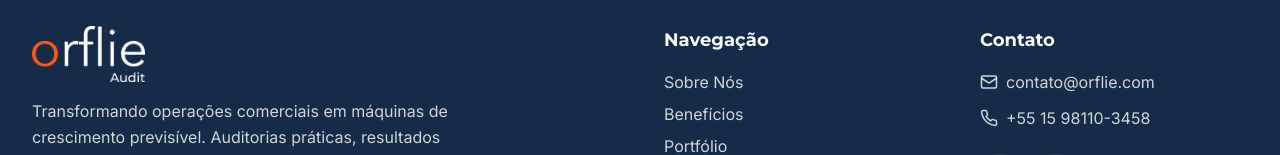
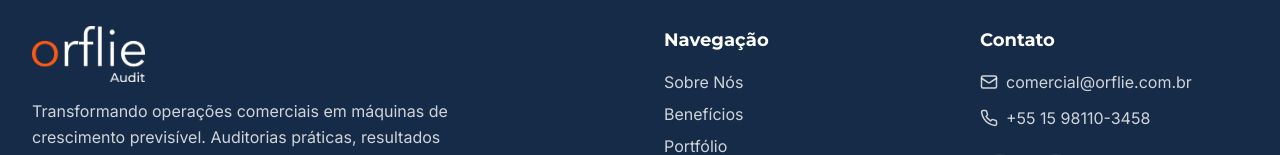
Before and after one commit to Orflier/orflie-sales-scan, a React (Vite) app: page / in a window 1280 px wide. Shown: the part 10765-10920 px from the top of the page. Built offline with nearby package versions, Linux system fonts and the light colour scheme; the HTML template or start-up script is replaced by a standard one.

Commit message:
Update footer email address
Change contact email in footer from contato@orflie.com to comercial@orflie.com.br in src/components/sections/Footer.tsx.

```diff
--- a/src/components/sections/Footer.tsx
+++ b/src/components/sections/Footer.tsx
@@ -67,7 +67,7 @@ const Footer = () => {
             <ul className="space-y-3">
               <li className="flex items-center gap-2 text-white/80 hover:text-accent transition-colors">
                 <Mail size={18} />
-                <a href="mailto:contato@orflie.com">contato@orflie.com</a>
+                <a href="mailto:comercial@orflie.com.br">comercial@orflie.com.br</a>
               </li>
               <li className="flex items-center gap-2 text-white/80 hover:text-accent transition-colors">
                 <Phone size={18} />
```
